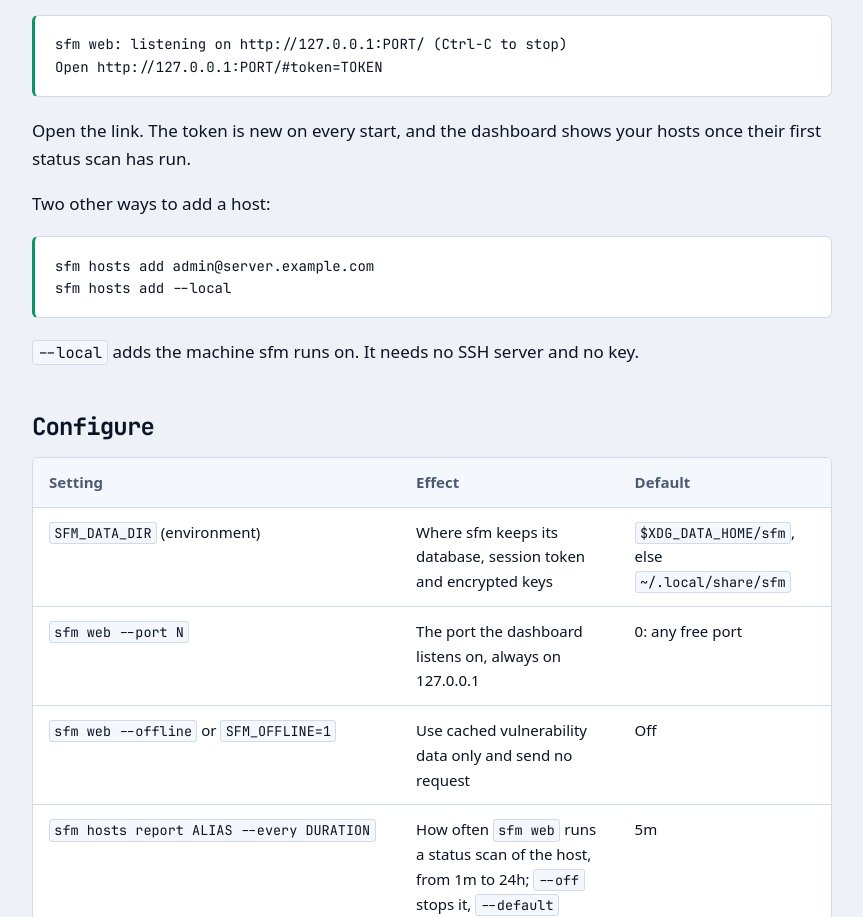
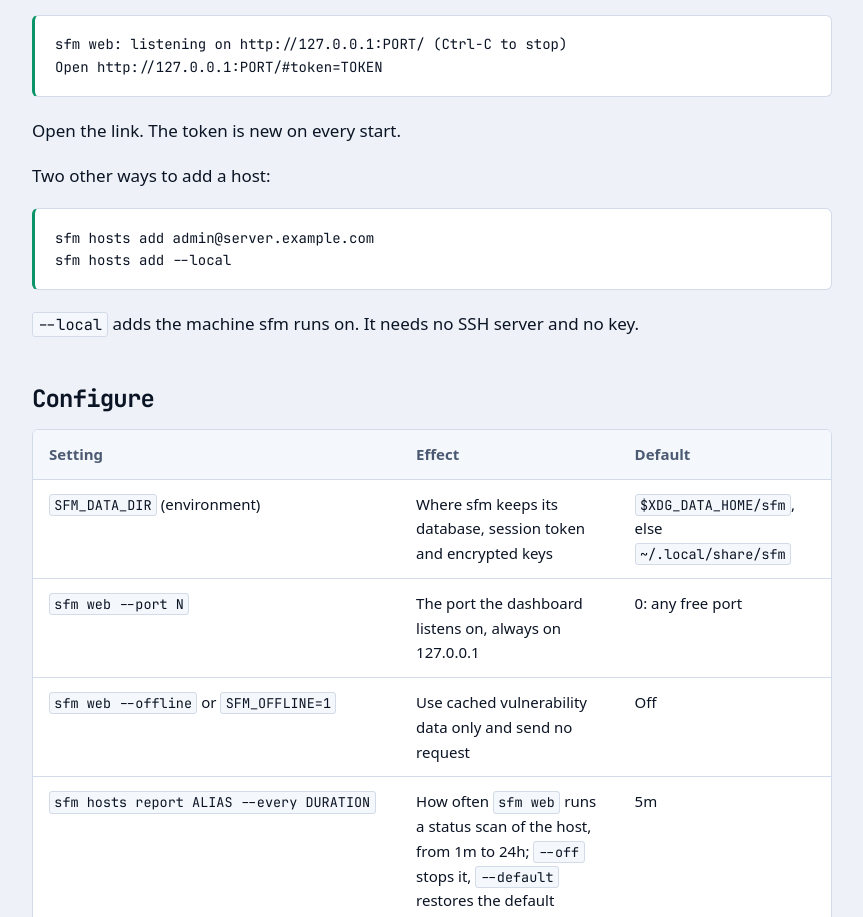
Before and after one commit to luongnv89/sfm-website, a plain HTML site: page site/docs.html in a window 1280 px wide. Shown: the part 1100-2017 px from the top of the page, without its empty margins (208-1071 px from the left). Drawn offline with Linux system fonts and the light colour scheme.

Commit message:
fix: correct two statements on the FAQ and the docs page
- FAQ: scans write no files of their own on a host, but on a Mac with
  Homebrew the risk scan's brew outdated may refresh Homebrew's cache, so
  the answer no longer says "no changes".
- Docs: drop a clause about when hosts first appear on the dashboard.

```diff
--- a/site/docs.html
+++ b/site/docs.html
@@ -81,7 +81,7 @@ sfm web</code></pre>
 <p><code>sfm hosts import</code> reads your <code>~/.ssh/config</code>. <code>sfm hosts test --all</code> signs in to each host and explains any failure. <code>sfm web</code> then prints:</p>
 <pre><code>sfm web: listening on http://127.0.0.1:PORT/ (Ctrl-C to stop)
 Open http://127.0.0.1:PORT/#token=TOKEN</code></pre>
-<p>Open the link. The token is new on every start, and the dashboard shows your hosts once their first status scan has run.</p>
+<p>Open the link. The token is new on every start.</p>
 <p>Two other ways to add a host:</p>
 <pre><code>sfm hosts add admin@server.example.com
 sfm hosts add --local</code></pre>
```
Also changed, not shown: site/index.html (+1 -1 lines).
